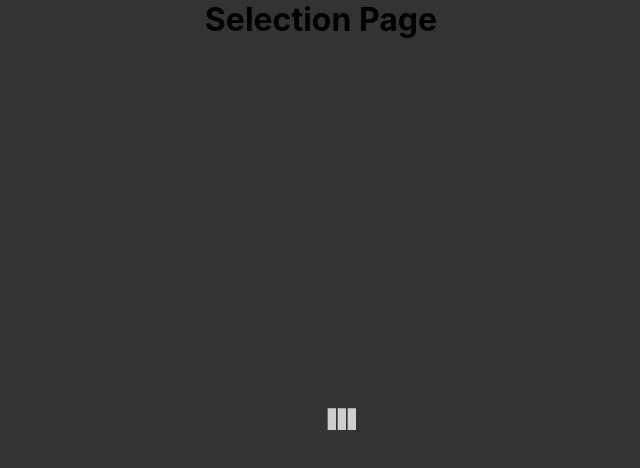
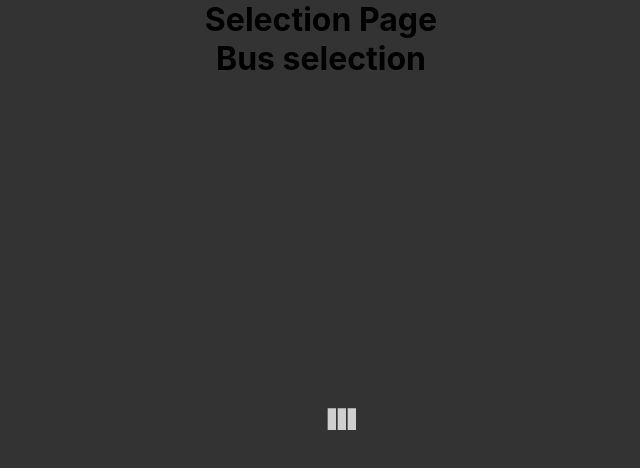
Before and after one commit to kamalgupta97/yatra_clone, a React (Create React App) app in the folder frontend/: page /busselection in a window 1280 px wide. Shown: the top 468 px of the page, without its empty margins (319-959 px from the left). Built offline with nearby package versions, Linux system fonts and the light colour scheme.

Commit message:
Bus selection page created

```diff
--- a/frontend/src/App.js
+++ b/frontend/src/App.js
@@ -1,11 +1,12 @@
-
-import './App.css';
-import { SeatSelection } from './Pages/SeatSelection/SeatSelection';
+import "./App.css";
+import { SeatSelection } from "./Pages/SeatSelection/SeatSelection";
+import Routes from "./Routes/Routes";
 
 function App() {
   return (
     <div className="App">
-      <SeatSelection/>
+      <SeatSelection />
+      <Routes />
     </div>
   );
 }
--- /dev/null
+++ b/frontend/src/Pages/BusSelection/BusSlection.jsx
@@ -0,0 +1,11 @@
+import React from 'react'
+
+const BusSlection = () => {
+    return (
+        <>
+            <h1>Bus selection</h1>
+        </>
+    )
+}
+
+export default BusSlection
--- /dev/null
+++ b/frontend/src/Routes/Routes.jsx
@@ -0,0 +1,17 @@
+import React from "react";
+import { Switch, Route } from "react-router-dom";
+import BusSlection from "../Pages/BusSelection/BusSlection";
+
+const Routes = () => {
+  return (
+    <>
+      <Switch>
+        <Route exact path="/busselection">
+          <BusSlection />
+        </Route>
+      </Switch>
+    </>
+  );
+};
+
+export default Routes;
```
Also changed, not shown: frontend/src/Pages/BusSelection/BusSelection.module.css (added), 1 other file (tests, documents, lock files or other folders).
